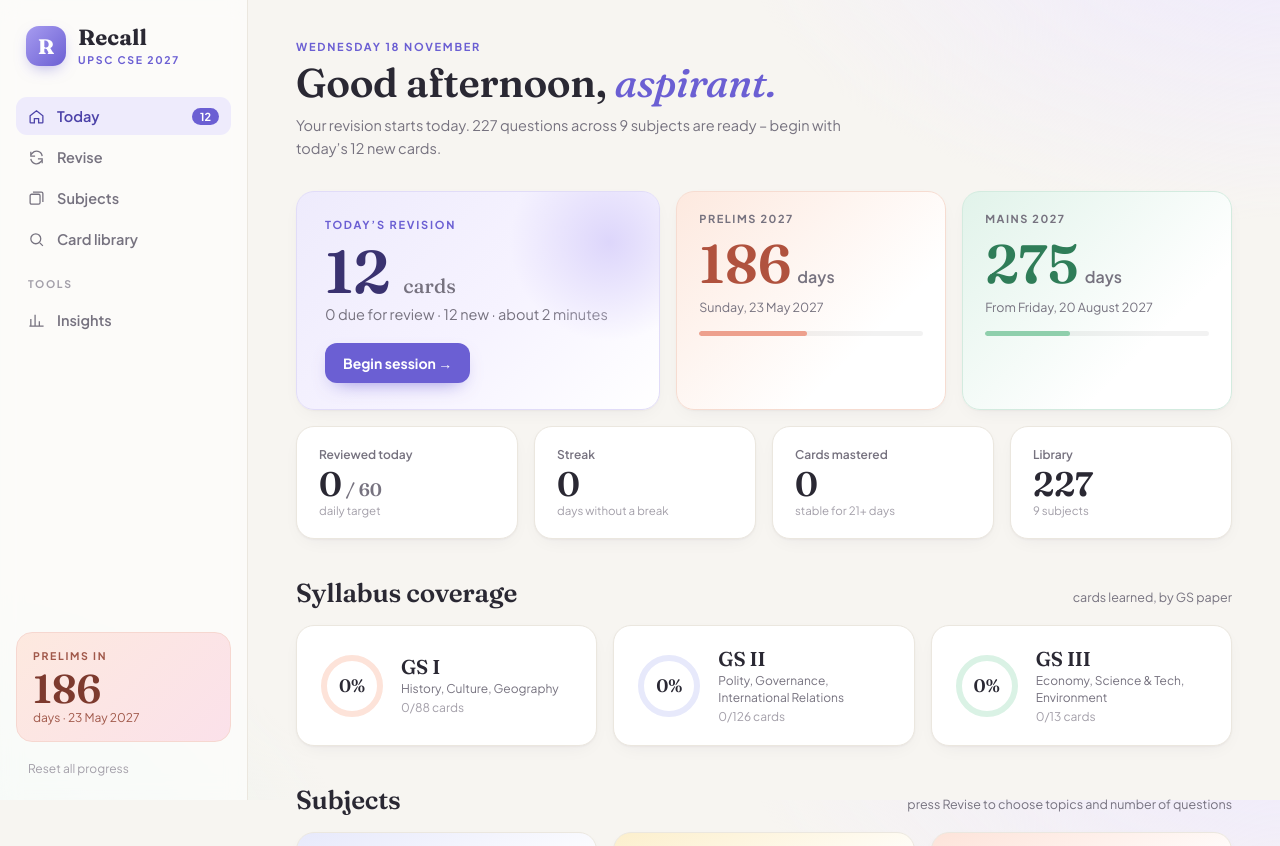
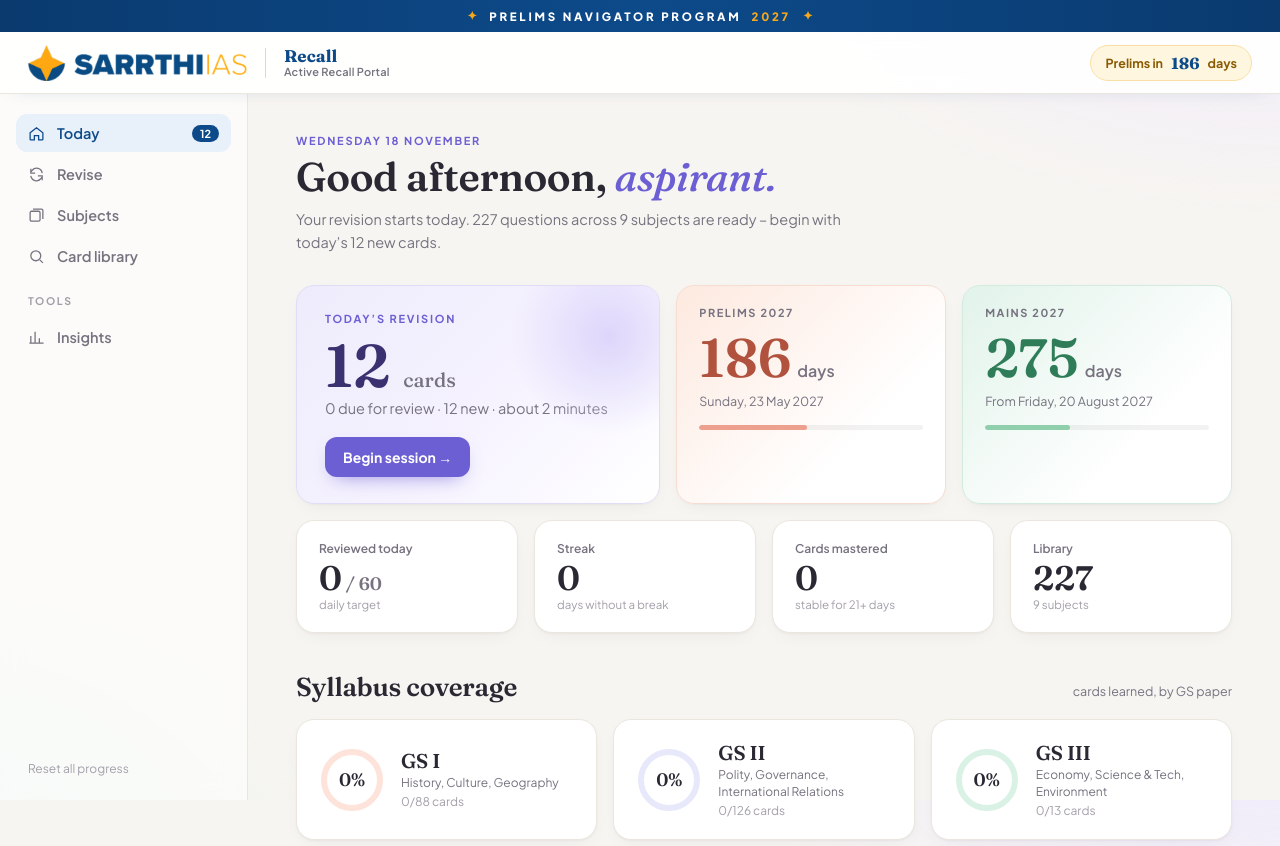
Before and after one commit to shubham24iiest-upsc/recall-upsc, a plain HTML site: page index.html in a window 1280 px wide. Shown: the top 846 px of the page. Drawn offline with Linux system fonts and the light colour scheme.

Commit message:
Add Sarrthi IAS header and Prelims Navigator Program 2027 ribbon
Co-Authored-By: Claude Opus 5.5 <noreply@anthropic.com>
Claude-Session: https://claude.ai/code/session_01WhqmgLXoBSxak8vZcRo4ob

```diff
--- a/index.html
+++ b/index.html
@@ -3,7 +3,7 @@
 <head>
 <meta charset="UTF-8">
 <meta name="viewport" content="width=device-width, initial-scale=1">
-<title>Recall — UPSC CSE Revision</title>
+<title>Recall · Prelims Navigator Program 2027 · Sarrthi IAS</title>
 <link rel="preconnect" href="https://fonts.googleapis.com">
 <link href="https://fonts.googleapis.com/css2?family=Fraunces:ital,opsz,wght@0,9..144,500;0,9..144,600;0,9..144,700;1,9..144,500&family=Plus+Jakarta+Sans:wght@400;500;600;700;800&display=swap" rel="stylesheet">
 <style>
@@ -40,7 +40,7 @@ aside{border-right:1px solid var(--line);padding:26px 16px 20px;display:flex;fle
 .side-card .k{font-size:10.5px;letter-spacing:.16em;text-transform:uppercase;color:#a0584a;font-weight:700}
 .side-card .v{font-family:Fraunces;font-size:40px;font-weight:600;color:#7d3a2e;line-height:1.05;margin-top:6px}
 .side-card .s{font-size:12px;color:#a0584a}
-.linkbtn{font-size:12px;color:var(--dim);margin-top:12px;padding:4px 12px;text-align:left}
+.linkbtn{margin-top:auto!important;font-size:12px;color:var(--dim);margin-top:12px;padding:4px 12px;text-align:left}
 .linkbtn:hover{color:var(--muted)}
 
 main{padding:40px 48px 70px;max-width:1160px;width:100%}
@@ -197,6 +197,32 @@ code{background:#f3f1ec;padding:1px 6px;border-radius:5px;font-size:12.5px}
 .seg button.on{background:#fff;color:var(--ink);box-shadow:0 1px 3px rgba(0,0,0,.08)}
 
 
+
+/* ===== Sarrthi IAS header ===== */
+:root{--navy:#0d4a8a;--navy2:#0a3a6e;--gold:#f6a81c;--hdr:94px}
+.site-head{position:sticky;top:0;z-index:30}
+.ribbon{height:32px;display:flex;align-items:center;justify-content:center;gap:10px;background:linear-gradient(90deg,var(--navy2),var(--navy) 50%,var(--navy2));color:#fff;font-size:11.5px;font-weight:800;letter-spacing:.24em;text-transform:uppercase}
+.ribbon .star{color:var(--gold);font-size:12px;letter-spacing:0}
+.ribbon .yr{color:var(--gold)}
+.hbar{height:62px;display:flex;align-items:center;gap:18px;padding:0 28px;background:rgba(255,255,255,.92);backdrop-filter:blur(10px);border-bottom:1px solid var(--line);box-shadow:0 6px 20px -16px rgba(13,74,138,.35)}
+.hbar .logo{height:36px;width:auto;display:block}
+.hbar .vsep{width:1px;height:30px;background:var(--line2)}
+.hbar .portal{display:flex;flex-direction:column;line-height:1.15}
+.hbar .portal b{font-family:Fraunces,Georgia,serif;font-size:17px;color:var(--navy)}
+.hbar .portal small{font-size:11px;color:var(--muted);font-weight:600;letter-spacing:.02em}
+.hbar .hright{margin-left:auto;display:flex;align-items:center;gap:10px}
+.hbar .pill{display:flex;align-items:center;gap:8px;padding:7px 14px;border-radius:30px;background:#fff6e0;border:1px solid #f8dfa4;color:#8a5a00;font-size:12.5px;font-weight:700}
+.hbar .pill b{font-family:Fraunces,serif;font-size:16px;color:var(--navy)}
+aside{top:var(--hdr)!important;height:calc(100vh - var(--hdr))!important;padding-top:20px!important}
+.nav.active{color:var(--navy);background:#e8f0fa}
+.nav .count{background:var(--navy)}
+@media (max-width:820px){
+  .ribbon{font-size:9.5px;letter-spacing:.16em;height:28px}
+  .hbar{height:56px;padding:0 14px;gap:10px}.hbar .logo{height:28px}
+  .hbar .vsep,.hbar .portal{display:none}.hbar .pill{padding:5px 10px;font-size:11px}
+  aside{top:auto!important;height:auto!important}
+}
+
 /* card grid (library) */
 .gchips{display:flex;gap:6px;flex-wrap:wrap;align-items:center;margin-bottom:16px}
 .gchip{padding:5px 11px;border-radius:20px;font-size:12px;font-weight:700;background:#fff;border:1px solid var(--line2);color:var(--muted)}
@@ -292,16 +318,23 @@ code{background:#f3f1ec;padding:1px 6px;border-radius:5px;font-size:12.5px}
 </style>
 </head>
 <body>
+<header class="site-head">
+  <div class="ribbon"><span class="star">✦</span>Prelims Navigator Program <span class="yr">2027</span><span class="star">✦</span></div>
+  <div class="hbar">
+    <img class="logo" src="sarrthi-logo-h.png" alt="Sarrthi IAS">
+    <span class="vsep"></span>
+    <div class="portal"><b>Recall</b><small>Active Recall Portal</small></div>
+    <div class="hright"><span class="pill">Prelims in <b id="hdrDays">—</b> days</span></div>
+  </div>
+</header>
 <div class="app">
   <aside>
-    <div class="brand"><div class="emblem">R</div><div><b>Recall</b><small>UPSC CSE 2027</small></div></div>
     <button class="nav" data-view="home"><svg viewBox="0 0 24 24" fill="none" stroke="currentColor" stroke-width="1.8"><path d="M3 11l9-7 9 7v9a1 1 0 0 1-1 1h-5v-6H9v6H4a1 1 0 0 1-1-1z"/></svg>Today<span class="count" id="navDue">0</span></button>
     <button class="nav" data-view="revise"><svg viewBox="0 0 24 24" fill="none" stroke="currentColor" stroke-width="1.8"><path d="M4 4v6h6M20 20v-6h-6"/><path d="M20 10A8 8 0 0 0 6 6L4 8M4 14a8 8 0 0 0 14 4l2-2"/></svg>Revise</button>
     <button class="nav" data-view="decks"><svg viewBox="0 0 24 24" fill="none" stroke="currentColor" stroke-width="1.8"><rect x="3" y="6" width="14" height="14" rx="2"/><path d="M7 3h12a2 2 0 0 1 2 2v12"/></svg>Subjects</button>
     <button class="nav" data-view="browse"><svg viewBox="0 0 24 24" fill="none" stroke="currentColor" stroke-width="1.8"><circle cx="11" cy="11" r="7"/><path d="M21 21l-4.3-4.3"/></svg>Card library</button>
     <div class="navlbl">Tools</div>
     <button class="nav" data-view="stats"><svg viewBox="0 0 24 24" fill="none" stroke="currentColor" stroke-width="1.8"><path d="M4 20V10M10 20V4M16 20v-7M22 20H2"/></svg>Insights</button>
-    <div class="side-card"><div class="k">Prelims in</div><div class="v" id="sideDays">—</div><div class="s">days · 23 May 2027</div></div>
     <button class="linkbtn" id="resetBtn">Reset all progress</button>
   </aside>
   <main id="main"></main>
@@ -480,7 +513,7 @@ const deckVars=d=>d?`--c:${d.c};--bgc:${d.bg}`:'';
 
 function render(){
   document.querySelectorAll('.nav').forEach(b=>b.classList.toggle('active',b.dataset.view===view||(view==='study'&&b.dataset.view==='revise')));
-  const k=counts(); $('#navDue').textContent=k.due+k.newToday; $('#sideDays').textContent=daysTo(PRELIMS);
+  const k=counts(); $('#navDue').textContent=k.due+k.newToday; $('#hdrDays').textContent=daysTo(PRELIMS);
   $('#main').innerHTML = view==='home'?homeView(): view==='revise'?reviseView(): view==='decks'?decksView(): view==='browse'?browseView(): view==='stats'?statsView(): studyView();
 }
 
```
Also changed, not shown: sarrthi-logo-h.png (added).
